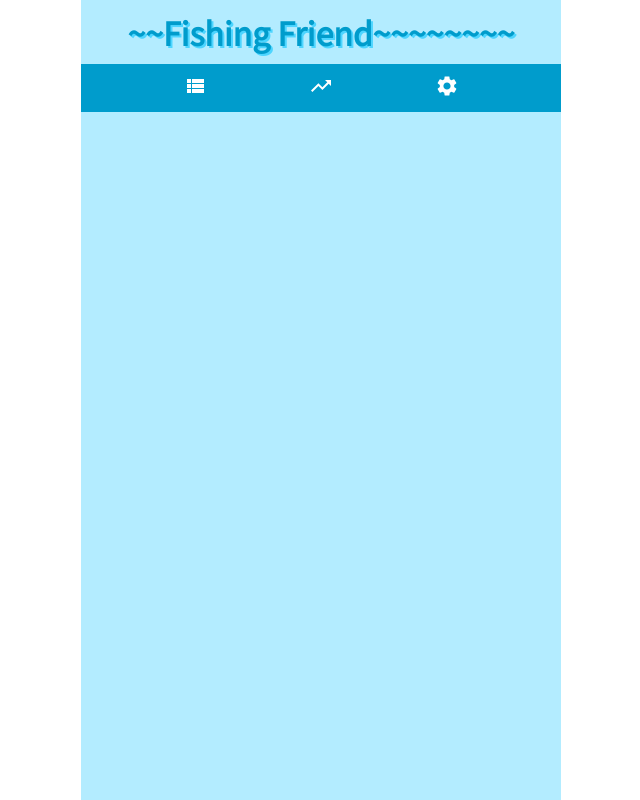
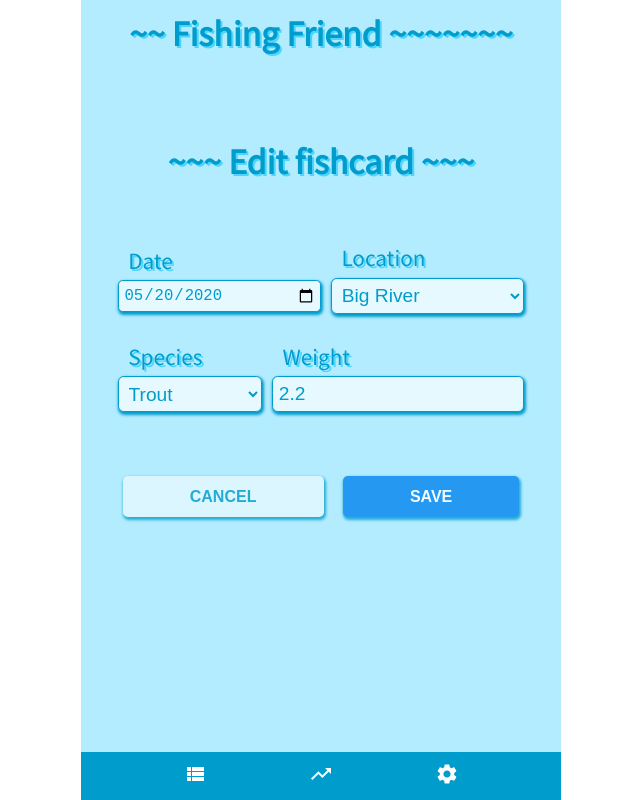
Before and after one commit to julkusa1/Fishingfriend, a React (Create React App) app: page /edit/1 in a window 1280 px wide. Shown: the whole page, without its empty margins (319-959 px from the left). Built offline with nearby package versions, Linux system fonts and the light colour scheme.

Commit message:
Muokattujen tietojen tallennus tehty

```diff
--- a/src/App.js
+++ b/src/App.js
@@ -9,6 +9,7 @@
 import Settings from "./components/Settings/Settings";  //Nostetaan asetukset Appiin
 import Menu from "./components/Menu/Menu";    //Nostetaan menu Appiin
 import AddItem from "./components/AddItem/AddItem"; //Nostetaan lomake Appiin
+import EditItem from "./components/EditItem/EditItem"; //Nostetaan EditItem Appiin
 
 class App extends Component {                    //Nostetaan komponentit App funktioon reitittimellä
 
@@ -24,7 +25,12 @@
 
   handleFormSubmit(newdata) {                   //Lomakkeen käsittelijä, joka lisää uudet tiedot taulukkoon
     let storeddata = this.state.data.slice();
-    storeddata.push(newdata);
+    const index = storeddata.findIndex(item => item.id === newdata.id);
+    if (index >= 0) {
+      storeddata[index] = newdata;
+    } else {
+      storeddata.push(newdata);
+    }
     storeddata.sort((a,b) => {
       const aDate = new Date(a.date);           //Tässä sortataan tulokset aikajärjestykseen
       const bDate = new Date(b.date);
@@ -53,6 +59,10 @@
           <Route path="/stats" component= {Stats}/>
           <Route path="/settings" render={() => <Settings selectList={this.state.selectList} onFormSubmit={this.handleSelectListForm} /> } />
           <Route path="/add" render={() => <AddItem onFormSubmit={this.handleFormSubmit} selectList={this.state.selectList} />} />
+          <Route path="/edit/:id" render={(props) => <EditItem data={this.state.data}
+                                                                selectList={this.state.selectList}
+                                                                onFormSubmit={this.handleFormSubmit}
+                                                                {...props} /> } />
           <Menu/>
         </div>
       </Router>
--- a/src/components/AddItem/AddItem.js
+++ b/src/components/AddItem/AddItem.js
@@ -11,7 +11,7 @@
 
         <div className="additem">
 
-        <h2>~~~~Add new catch~~~~</h2>
+        <h2>~~~ Add new catch ~~~</h2>
 
         <ItemForm onFormSubmit={props.onFormSubmit} selectList={props.selectList} />
 
--- /dev/null
+++ b/src/components/EditItem/EditItem.css
@@ -0,0 +1,15 @@
+.edititem {
+    padding: 2em;
+}
+
+h2 {
+    display: flex;
+    justify-content: center;
+    padding: 0.5em;
+    max-height: 3em;
+    min-height: 3em;
+    color: #009ccc;
+    text-shadow: 2px 1.5px#4dd5ff;
+    align-items: center;
+    font-size: 2em;
+}
--- /dev/null
+++ b/src/components/EditItem/EditItem.js
@@ -0,0 +1,27 @@
+import React from "react";
+
+import Content from "../Content/Content";
+import ItemForm from "../ItemForm/ItemForm";
+
+import "./EditItem.css";
+
+function EditItem(props) {               //Tämä komponentti sisältää lomakesivun otsikon ja sisällön
+
+    const index = props.data.findIndex(item => item.id === props.match.params.id);    //Tässä ohjataan löytämään oikea data
+    let itemData = props.data[index];
+
+    return (
+      <Content>
+
+        <div className="edititem">
+
+        <h2>~~~ Edit fishcard ~~~</h2>
+
+        <ItemForm onFormSubmit={props.onFormSubmit} selectList={props.selectList} data={itemData} />
+
+        </div>
+      </Content>
+    );
+}
+
+export default EditItem;
--- a/src/components/Fishcard/Fishcard.css
+++ b/src/components/Fishcard/Fishcard.css
@@ -7,6 +7,7 @@
     padding-right: 25px;
     margin: 10px;
     border-radius: 15px;
+    display: flex;
 }
 
 .fishcard__line {
@@ -14,18 +15,38 @@
     justify-content: space-between;
 }
 
-.fishcard__date {
-
-    font-size: 0.9em;
-    color: #009ccc
-}
-
-.fishcard__fish {
+.fishcard__date, .fishcard__fish {
     font-size: 0.9em;
     color: #009ccc;
+    padding-right: 2em;
 }
 
 .fishcard__place, .fishcard__weight {
     font-size: 0.8em;
     color: #009ccc;
+    padding-right: 2em;
 }
+
+.fishcard > div {
+    flex: 1 1 auto;
+}
+
+.fishcard__link {
+    max-width: 2em;
+    display: none;
+    justify-content: center;
+    align-items: center;
+    color: #009ccc;
+    padding: 0.5em 0.3em 0.3em 0.3em;
+    border: 1px solid #009ccc;
+    border-radius: 10px;
+    box-shadow: 1px 1px 2px 1px #009ccc;
+}
+
+.fishcard:hover .fishcard__link {
+    display: flex;
+}
+
+.fishcard__link a {
+    color: #009ccc;
+}
--- a/src/components/Fishcard/Fishcard.js
+++ b/src/components/Fishcard/Fishcard.js
@@ -1,6 +1,10 @@
 import React from "react";    //Tässä komponentissa on kalakortin rivit
 import moment from "moment";  //Tuodaan momentti
+import ArrowRight from "@material-ui/icons/ArrowRight"  //Tässä tuodaan nuoli lomakkeen korjausta varten
+import { Link } from "react-router-dom";
+
 import "./Fishcard.css";      //Tuodaan kalakortin tyylimääritteet
+import { formatMs } from "@material-ui/core";
 
 function Fishcard(props) {        //Kalakortin rivit nostetaan propsilla testidatasta
 
@@ -8,6 +12,7 @@
 
   return (
       <div className="fishcard">
+        <div className= "fishcard__group">
           <div className="fishcard__line">
               <div className="fishcard__date">{date.format("LL")}</div>
               <div className="fishcard__fish">{props.data.fishtype}</div>
@@ -17,6 +22,10 @@
               <div className="fishcard__weight">{props.data.weight.toFixed(1)} kg</div>
           </div>
         </div>
+            <div className="fishcard__link">
+              <Link to={"/edit/" + props.data.id}><ArrowRight/></Link>
+            </div>
+      </div>
     );
 }
 
--- a/src/components/Header/Header.js
+++ b/src/components/Header/Header.js
@@ -4,7 +4,7 @@
 function Header(props) {          //Tässä on otsikkorivi
     return(
       <div className="header">
-        <h1>~~Fishing Friend~~~~~~~~</h1>
+        <h1>~~ Fishing Friend ~~~~~~~</h1>
       </div>
     )
 }
--- a/src/components/ItemForm/ItemForm.js
+++ b/src/components/ItemForm/ItemForm.js
@@ -11,14 +11,15 @@
 
     constructor(props) {
         super(props);
+        const data = props.data ? props.data : {
+            date: "",
+            place: "Big River",
+            fishtype: "Grayling",
+            weight: 0
+        }
         this.state = {
-            data: {
-                date: "",
-                place: "Big River",
-                fishtype: "Grayling",
-                weight: 0
-            }
-        }
+                data: data
+            };
         this.handleInputChange = this.handleInputChange.bind(this);
         this.handleSubmit = this.handleSubmit.bind(this);
         this.handleCancel = this.handleCancel.bind(this);
@@ -64,7 +65,7 @@
                             <label htmlFor="place">Location</label>
                             <select name="place" value={this.state.data.place} onChange={this.handleInputChange}>
 
-                                {this.props.selectList.map(item => <option value={item}>{item}</option>)}
+                                {this.props.selectList.map(item => <option value={item} key={item}>{item}</option>)}
 
                             </select>
                         </div>
@@ -91,7 +92,7 @@
                             <Button onClick={this.handleCancel}>CANCEL</Button>
                         </div>
                         <div>
-                            <Button type="submit" primary>ADD</Button>
+                            <Button type="submit" primary>{this.state.data.id ? "SAVE" : "ADD"}</Button>
                         </div>
                     </div>
 
--- a/src/components/Settings/Settings.css
+++ b/src/components/Settings/Settings.css
@@ -4,7 +4,19 @@
     text-shadow: 2px 1.5px#4dd5ff;
 }
 
+.settings h3 {
+    margin-bottom: 0.5em;
+    padding: 0.5em;
+    font-size: 140%;
+}
+
+.settings__items {
+    padding: 0.5em;
+    font-size: 110%;
+}
+
 .settingsForm input {
+    margin-top: 0.6em;
     flex: 1 1 auto;
     padding: 0.3em;
     border: 1px solid #009ccc;;
--- a/src/components/Settings/Settings.js
+++ b/src/components/Settings/Settings.js
@@ -15,8 +15,9 @@
     return (
       <Content>
         <div className="settings">
-          <h2>Settings</h2>
+          <h2>~~~~~ Settings ~~~~~~</h2>
           <h3>Fishing locations</h3>
+           <div className="settings__items">
               { props.selectList.map(item => <div key={item}>{item}</div>)}
               <form onSubmit={handleSubmit}>
                 <div className="settingsForm">
@@ -25,6 +26,7 @@
                 </div>
               </form>
           </div>
+        </div>
       </Content>
     );
   }
```
Lines whose indentation alone changed are shown as unchanged.
